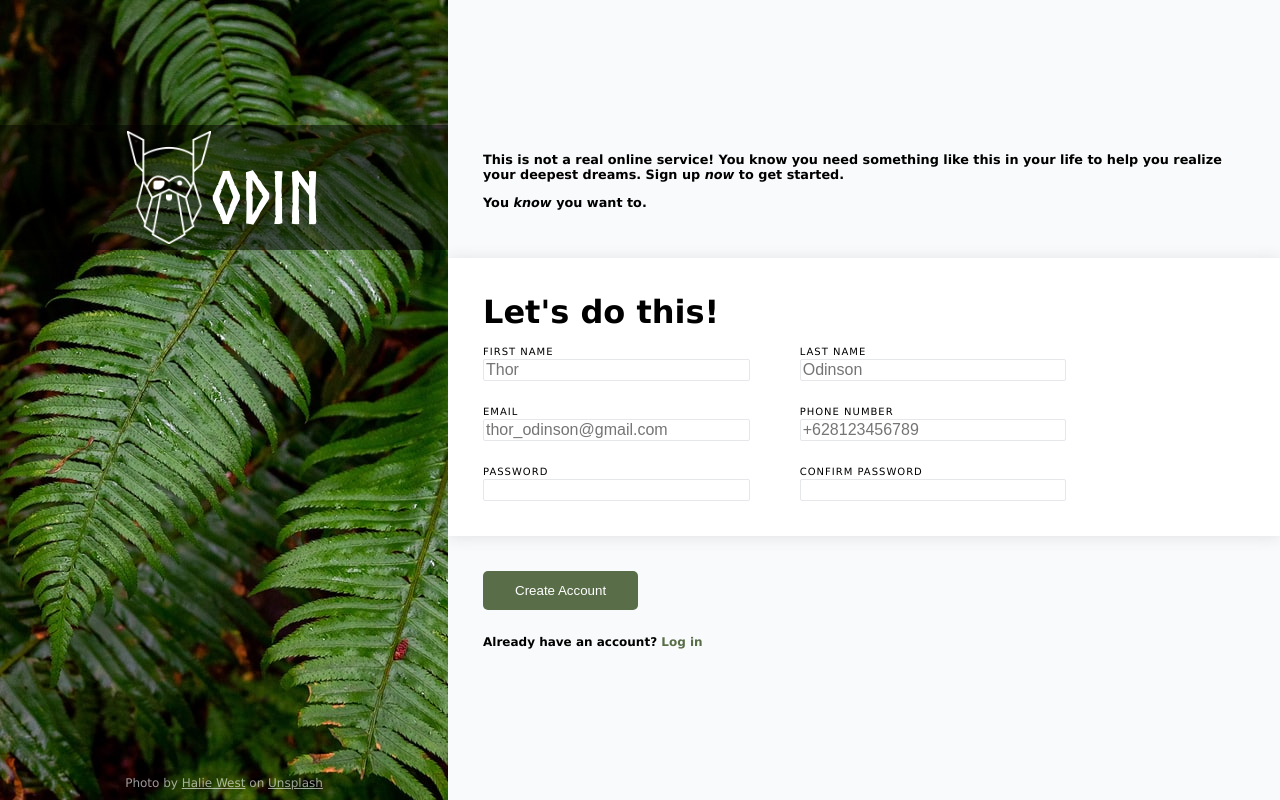
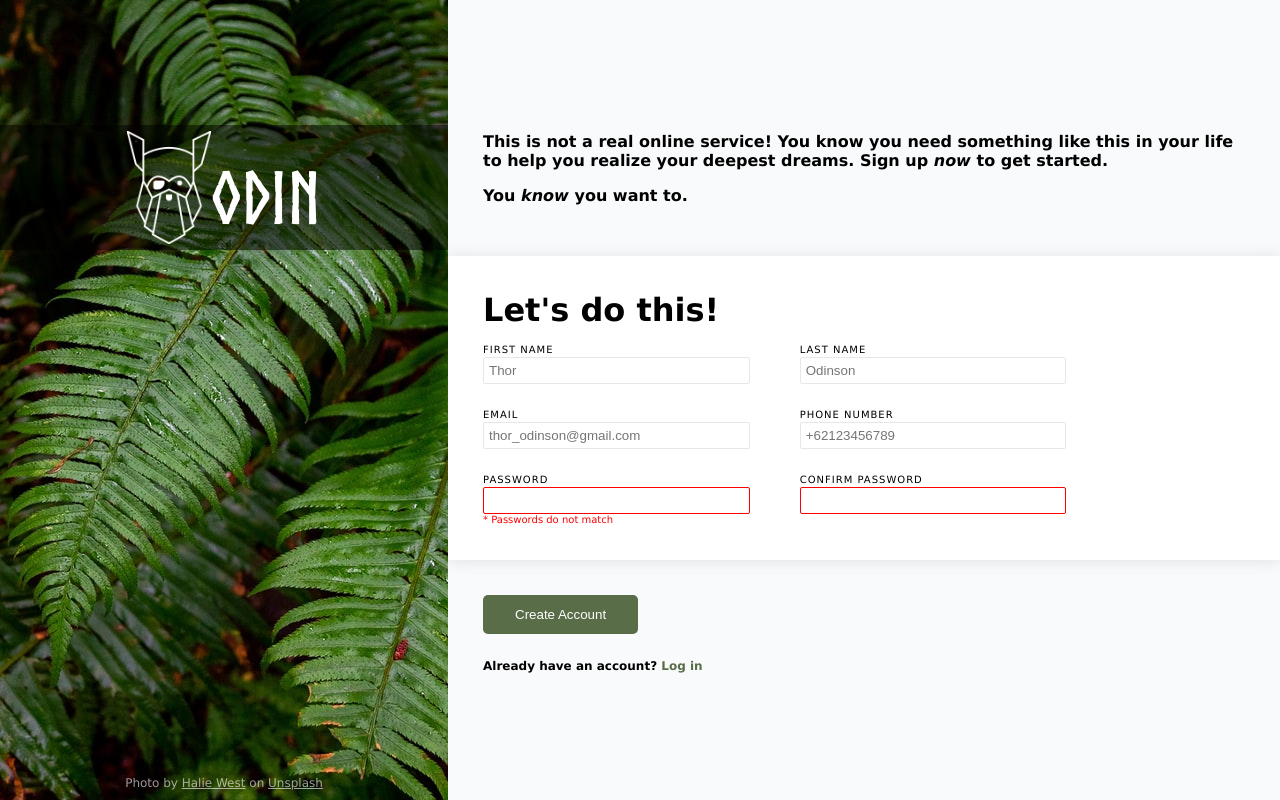
Before and after one commit to agungrbudiman/odin-sign-up, a plain HTML site: page index.html in a window 1280 px wide. Drawn offline with Linux system fonts and the light colour scheme.

Commit message:
add password checker

```diff
--- a/index.html
+++ b/index.html
@@ -26,27 +26,28 @@
             <form id="form" action="#" method="post">
                 <div class="input-container">
                     <label for="first_name">FIRST NAME</label>
-                    <input type="text" name="first_name" id="first_name" placeholder="Thor">
+                    <input type="text" name="first_name" id="first_name" placeholder="Thor" required>
                 </div>
                 <div class="input-container">
                     <label for="last_name">LAST NAME</label>
-                    <input type="text" name="last_name" id="last_name" placeholder="Odinson">
+                    <input type="text" name="last_name" id="last_name" placeholder="Odinson" required>
                 </div>
                 <div class="input-container">
                     <label for="email">EMAIL</label>
-                    <input type="email" name="usermail" id="email" placeholder="thor_odinson@gmail.com">
+                    <input type="email" name="usermail" id="email" placeholder="thor_odinson@gmail.com" required>
                 </div>
                 <div class="input-container">
                     <label for="phone">PHONE NUMBER</label>
-                    <input type="tel" name="userphone" id="phone" placeholder="+628123456789">
+                    <input type="tel" name="userphone" id="phone" placeholder="+62123456789" pattern="\+[0-9]{2}[0-9]{9,12}" required>
                 </div>
                 <div class="input-container">
                     <label for="password">PASSWORD</label>
-                    <input type="password" name="password" id="password">
+                    <input class="warning" type="password" name="password" id="password" required>
+                    <div id="warning_label">* Passwords do not match</div>
                 </div>
                 <div class="input-container">
-                    <label for="confirm_password">CONFIRM PASSWORD</label>
-                    <input type="password" id="confirm_password">
+                    <label for="password_confirm">CONFIRM PASSWORD</label>
+                    <input class="warning" type="password" id="password_confirm" required>
                 </div>
             </form>
         </div>
--- a/script.js
+++ b/script.js
@@ -0,0 +1,19 @@
+const passwordInput = document.querySelector("#password");
+const passwordConfirmInput = document.querySelector("#password_confirm");
+const warningLabel = document.querySelector("#warning_label");
+
+passwordInput.addEventListener('input', passwordCheck);
+passwordConfirmInput.addEventListener('input', passwordCheck);
+
+function passwordCheck() {
+    if (passwordInput.value == passwordConfirmInput.value && passwordInput.value != "") {
+        passwordInput.classList.remove("warning");
+        passwordConfirmInput.classList.remove("warning");
+        warningLabel.style.visibility = "hidden";
+    }
+    else {
+        passwordInput.classList.add("warning");
+        passwordConfirmInput.classList.add("warning");
+        warningLabel.style.visibility = "visible";
+    }
+}
--- a/style.css
+++ b/style.css
@@ -63,7 +63,6 @@ body {
 }
 
 .top {
-    font-size: 1vw;
     font-weight: 600;
 }
 
@@ -97,13 +96,22 @@ body {
 #form input {
     width: 100%;
     box-sizing: border-box;
-    font-size: 16px;
     border: 1px solid #E5E7EB;
     border-radius: 2px;
+    padding: 5px;
 }
 
 #form input:focus {
     box-shadow: 2px 4px 4px lightgray;
+}
+
+#form #warning_label {
+    font-size: 10px;
+    color: red;
+}
+
+#form .warning {
+    border: 1px solid red;
 }
 
 .bottom p {
```
